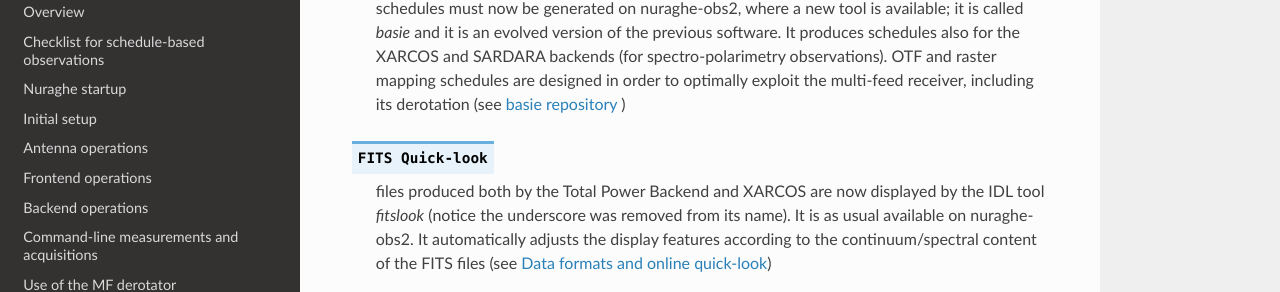
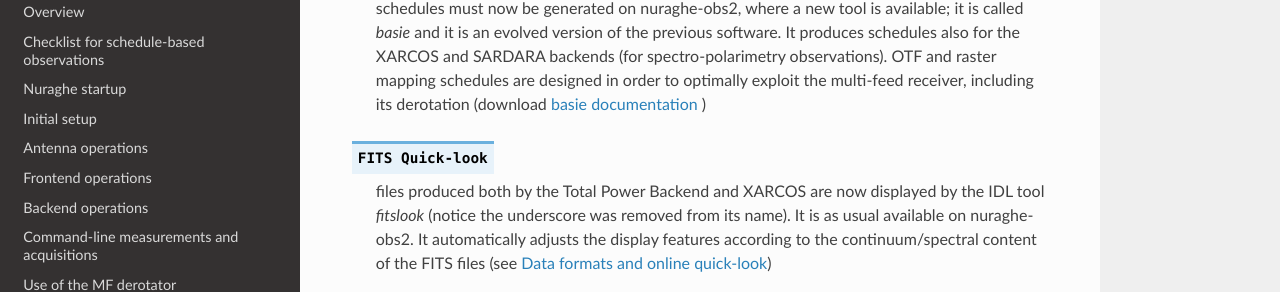
Before and after one commit to discos/doc, a Sphinx documentation site: the page built from user/srt/source/ReleaseNotes.rst, in a window 1280 px wide and 900 px high, scrolled down 635 px. Shown: the part 235-527 px from the top of the window. Built offline with Sphinx 7.4.7 and the Read the Docs theme 2.0.0, drawn with Linux system fonts in a browser that asks for light colours.

Commit message:
Updated link to basie manual

```diff
--- a/user/srt/source/ReleaseNotes.rst
+++ b/user/srt/source/ReleaseNotes.rst
@@ -44,7 +44,7 @@ Here are the new elements it introduces:
    software. It produces schedules also for the XARCOS and SARDARA backends
    (for spectro-polarimetry observations). OTF and raster mapping schedules are
    designed in order to optimally exploit the multi-feed receiver, including
-   its derotation (see `basie repository <http://github.com/discos/basie/>`_ )
+   its derotation (download `basie documentation <http://github.com/discos/basie/raw/master/Basie_user_manual.pdf>`_ )
 
 .. describe:: FITS Quick-look
 
```
